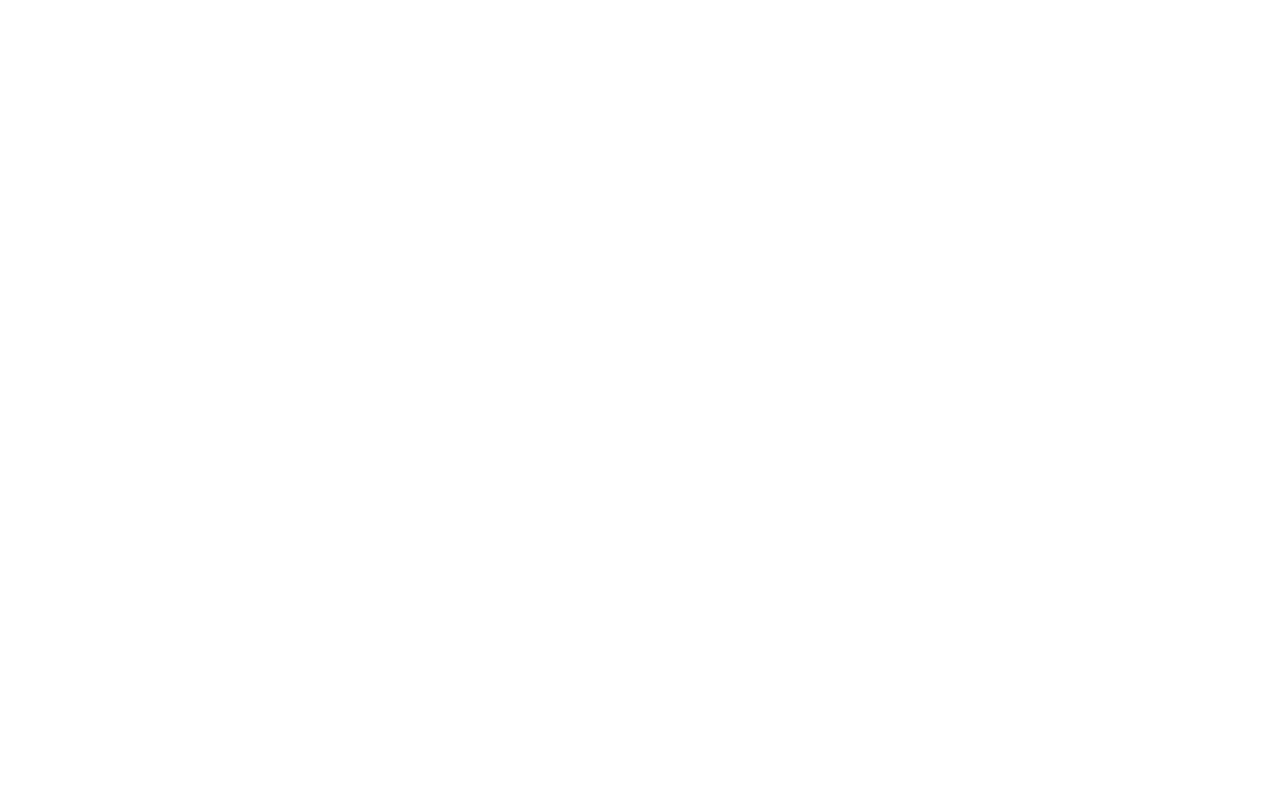
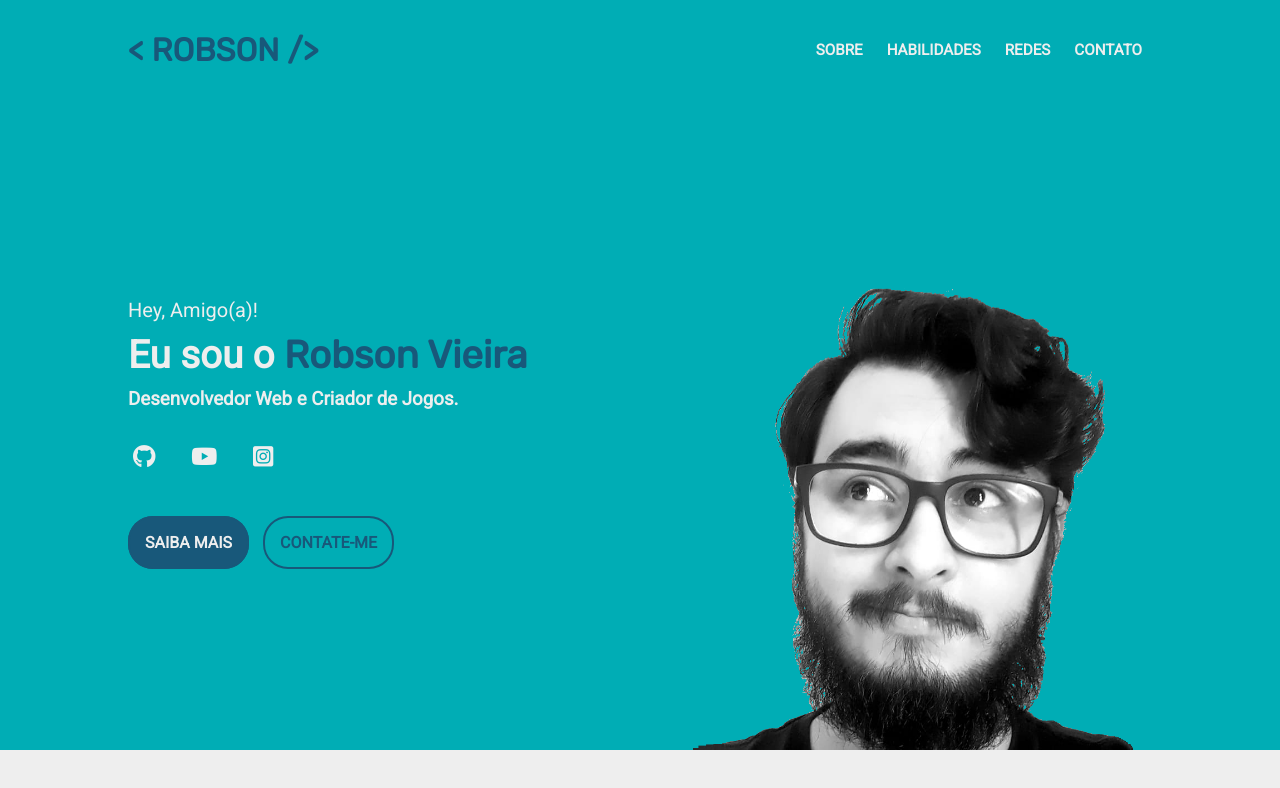
Before and after one commit to Rob-Vieira/portifolio, a plain HTML site: page index.html in a window 1280 px wide. Drawn offline with Linux system fonts and the light colour scheme.

Commit message:
Concluída a marcação da navbar e do showcase, além de seus estilos no style.css.

```diff
--- a/index.html
+++ b/index.html
@@ -8,20 +8,47 @@
     <meta name="viewport" content="width=device-width, initial-scale=1.0">
 
     <link rel="stylesheet" href="style.css">
-    <link rel="stylesheet" href="https://cdnjs.cloudflare.com/
-    ajax/libs/font-awesome/5.15.3/css/all.min.css"/>
+    <link rel="stylesheet" href="https://cdnjs.cloudflare.com/ajax/libs/font-awesome/5.15.3/css/all.min.css"/>
 </head>
 <body>
     <header id="header"><!-- header -->
         <nav id="navbar"><!-- navbar -->
+            <span class="logo">< Robson /></span>
 
+            <div id="navbar-menu"><!-- navbar-menu -->
+                <a href="">Sobre</a>
+                <a href="">Habilidades</a>
+                <a href="">Redes</a>
+                <a href="">Contato</a>
+            </div><!-- navbar-menu -->
         </nav><!-- navbar -->
     </header><!-- header -->
 
     <main id="main"><!-- main -->
-        <section id="showcase-container"><!-- showcase-container -->
+        <section id="showcase"><!-- showcase -->
+            <div id="showcase-container"><!-- showcase-container -->
+                <div id="info"><!-- info -->
+                    <div id="presentation"><!-- presentation -->
+                        <p>Hey, Amigo(a)!</p>
+                        <h1>Eu sou o <span>Robson Vieira</span></h1>
+                        <h3>Desenvolvedor Web e Criador de Jogos.</h3>
+                    </div><!-- presentation -->
 
-        </section><!-- showcase-container -->
+                    <div id="info-sm"><!-- info-sm -->
+                        <a href="" class="fab fa-github"></a>
+                        <a href="" class="fab fa-youtube"></a>
+                        <a href="" class="fab fa-instagram-square"></a>
+                    </div><!-- info-sm -->
+
+                    <div id="info-btns">
+                        <a href="" class="btn call-action">Saiba mais</a>
+                        <a href="" class="btn ghost-btn">Contate-me</a>
+                    </div>
+                </div><!-- info -->
+
+                <img src="img/2.png" alt="Foto do Robson Veira">
+            </div><!-- showcase-container -->
+        </section><!-- showcase -->
 
         <section id="about-container"><!-- about-container -->
 
--- a/style.css
+++ b/style.css
@@ -0,0 +1,186 @@
+/* Fonts import
+*/
+@import url('https://fonts.googleapis.com/css2?family=Roboto&family=Rubik&display=swap');
+
+/* Root
+*/
+:root{
+    --dark-color: #393e46;
+    --bright-color: #eeeeee;
+    --dark-main-color: #00adb5;
+    --bright-main-color: #aad8d3;
+    --accent-color: #18587a;
+}
+
+/* Native tags
+*/
+*{
+    margin: 0;
+    padding: 0;
+
+    box-sizing: border-box;
+}
+
+body{
+    font-family: 'Roboto', sans-serif;
+
+    background: var(--bright-color);
+    color: var(--dark-color);
+}
+
+a{
+    text-decoration: none;
+    color: inherit;
+}
+
+/* Utils
+*/
+.btn{
+    padding: 15px;
+    border-radius: 25px;
+    text-transform: uppercase;
+    font-weight: bold;
+}
+
+.call-action{
+    background-color: var(--accent-color);
+    border: 2px solid var(--accent-color);
+    color: var(--bright-color);
+}
+
+.ghost-btn{
+    border: 2px solid var(--accent-color);
+    color: var(--accent-color);
+}
+
+.btn:hover{
+    background-color: var(--bright-color);
+    border: 2px solid var(--bright-color);
+    color: var(--dark-color);
+}
+
+/* header
+*/
+#header{
+    width: 100%;
+    height: 100px;
+
+    background: var(--dark-main-color);
+    color: var(--bright-color);
+}
+
+/* nav-bar */
+#navbar{
+    width: 80%;
+    height: 100%;
+    margin: auto;
+
+    display: flex;
+    justify-content: space-between;
+    align-items: center;
+
+    text-transform: uppercase;
+    font-weight: bold;
+}
+
+#navbar .logo{
+    font-size: 2rem;
+    font-family: 'Rubik', 'Roboto', sans-serif;
+    color: var(--accent-color);
+}
+
+#navbar-menu > a{
+    display: inline-block;
+    padding: 10px;
+    font-size: 0.95rem;
+}
+
+#navbar-menu > a:hover{
+    color: var(--accent-color);
+    border-bottom: 1px solid var(--accent-color);
+}
+
+/* main
+*/
+#main{
+    width: 100%;
+}
+
+/* showcase
+*/
+#showcase{
+    height: calc(100vh - 150px);
+
+    background: var(--dark-main-color);
+    color: var(--bright-color);
+}
+
+#showcase-container{
+    width: 80%;
+    height: 100%;
+    margin: auto;
+
+    display: grid;
+    grid-template-columns: repeat(2, 1fr);
+}
+
+/* info */
+
+#info{
+    align-self: center;
+}
+
+/* -- presentation */
+#presentation > p{
+    font-size: 20px;
+    margin-bottom: 10px;
+}
+
+#presentation > h1{
+    font-size: 2.4rem;
+    margin-bottom: 10px;
+}
+
+#presentation > h1 > span{
+    font-family: 'Rubik', 'Roboto', sans-serif;
+    color: var(--accent-color);
+}
+
+#presentation > h3{
+    margin-bottom: 30px;
+}
+/* -- presentation */
+
+/* -- info-sm */
+#info-sm{
+    font-size: 1.45rem;
+}
+
+#info-sm > a{
+    display: inline-block;
+    padding: 5px;
+    margin-right: 20px;
+}
+
+#info-sm > a:hover{
+    color: var(--accent-color);
+}
+/* -- info-sm */
+
+/* -- info-btns*/
+#info-btns{
+    margin-top: 60px;
+}
+
+#info-btns > a{
+    margin-top: 60px;
+    margin-right: 10px;
+}
+/* -- info-btns*/
+
+/* info */
+
+#showcase-container > img{
+    width: 100%;
+    align-self: end;
+}
```
